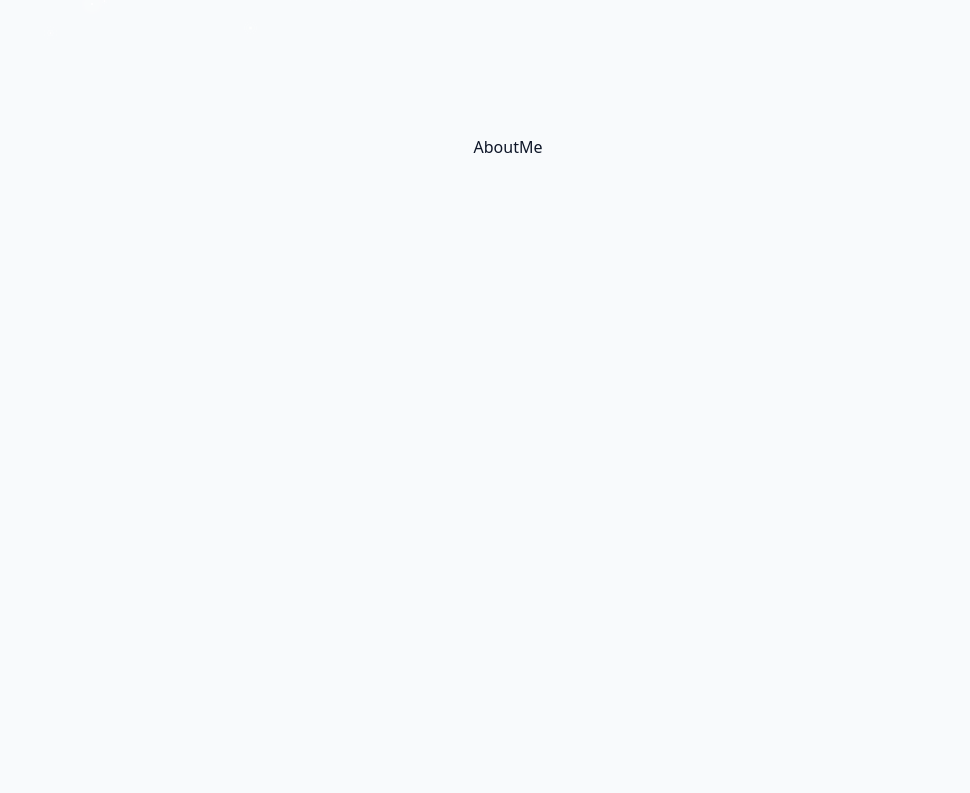
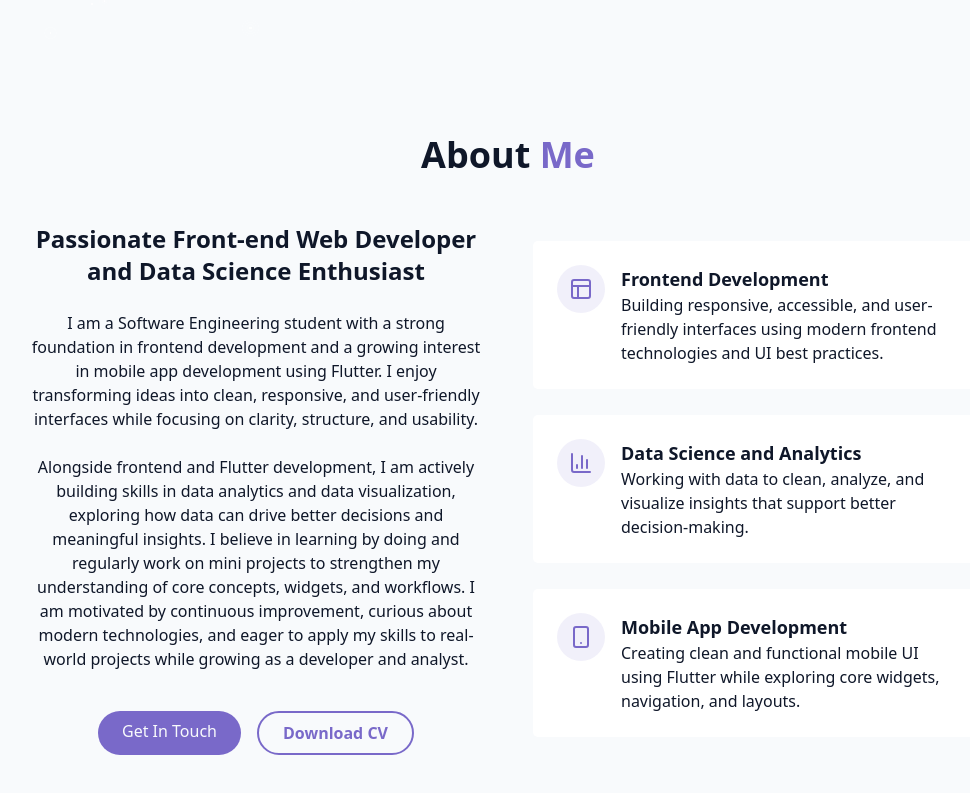
Before and after one commit to Ayman-Kz25/My-Portfolio, a React (Vite) app: page / in a window 1280 px wide. Shown: the part 761-1554 px from the top of the page, without its empty margins (132-1102 px from the left). Before the commit the page ends 1016 px from the top, so only its background shows below. Built offline with nearby package versions, Linux system fonts and the light colour scheme.

Commit message:
2nd Commit

```diff
--- a/src/components/About.jsx
+++ b/src/components/About.jsx
@@ -1,16 +1,92 @@
-import React from 'react'
+import { BarChart3, Code, Layout, Smartphone } from "lucide-react";
+import React from "react";
 
 function About() {
   return (
-    <section id="about" className='py-24 px-4 relative'>
-        <div className="container mx-auto max-w-5xl">
-            <h2>
-                <span>About</span>
-                <span>Me</span>
-            </h2>
+    <section id="about" className="py-24 px-4 relative">
+      <div className="container mx-auto max-w-5xl">
+        <h2 className="text-3xl md:text-4xl font-bold mb-12 text-center">
+          About<span className="text-primary "> Me</span>
+        </h2>
+        <div className="grid grid-cols-1 md:grid-cols-2 gap-12 items-center">
+          <div className="space-y-6">
+            <h3 className="text-2xl font-semibold">
+              Passionate Front-end Web Developer and Data Science Enthusiast
+            </h3>
+            <p className="text-muted-primary">
+              I am a Software Engineering student with a strong foundation in
+              frontend development and a growing interest in mobile app
+              development using Flutter. I enjoy transforming ideas into clean,
+              responsive, and user-friendly interfaces while focusing on
+              clarity, structure, and usability.
+            </p>
+            <p className="text-muted-primary">
+              Alongside frontend and Flutter development, I am actively building
+              skills in data analytics and data visualization, exploring how
+              data can drive better decisions and meaningful insights. I believe
+              in learning by doing and regularly work on mini projects to
+              strengthen my understanding of core concepts, widgets, and
+              workflows. I am motivated by continuous improvement, curious about
+              modern technologies, and eager to apply my skills to real-world
+              projects while growing as a developer and analyst.
+            </p>
+            <div className="flex flex-col sm:flex-row gap-4 pt-4 justify-center">
+              <a href="#contact" className="cosmic-btn">
+                Get In Touch
+              </a>
+              <a
+                href=""
+                className="px-6 py-2 rounded-full border-2 border-primary text-primary hover:bg-primary/10 hover:text-fore-ground transition-colors duration-300 font-semibold"
+              >
+                Download CV
+              </a>
+            </div>
+          </div>
+          <div className="grid grid-cols-1 gap-6">
+            <div className="gradient-border p-6 card-hover">
+              <div className="flex items-start gap-4">
+                <div className="p-3 rounded-full bg-primary/10">
+                  <Layout className="h-6 w-6 text-primary"/>
+                </div>
+                <div className="text-left">
+                  <h4 className="font-semibold text-lg">Frontend Development</h4>
+                  <p className="text-muted-foreground">
+                    Building responsive, accessible, and user-friendly interfaces using modern frontend technologies and UI best practices.
+                  </p>
+                </div>
+              </div>
+            </div>
+            <div className="gradient-border p-6 card-hover">
+              <div className="flex items-start gap-4">
+                <div className="p-3 rounded-full bg-primary/10">
+                  <BarChart3 className="h-6 w-6 text-primary"/>
+                </div>
+                <div className="text-left">
+                  <h4 className="font-semibold text-lg">Data Science and Analytics</h4>
+                  <p className="text-muted-foreground">
+                    Working with data to clean, analyze, and visualize insights that support better decision-making.
+                  </p>
+                </div>
+              </div>
+            </div>
+            <div className="gradient-border p-6 card-hover">
+              <div className="flex items-start gap-4">
+                <div className="p-3 rounded-full bg-primary/10">
+                  <Smartphone className="h-6 w-6 text-primary"/>
+                </div>
+                <div className="text-left">
+                  <h4 className="font-semibold text-lg">Mobile App Development</h4>
+                  <p className="text-muted-foreground">
+                    Creating clean and functional mobile UI using Flutter while exploring core widgets, navigation, and layouts.
+                  </p>
+                </div>
+              </div>
+            </div>
+          </div>
         </div>
+      </div>
     </section>
-  )
+  );
 }
 
-export default About
+export default About;
```
